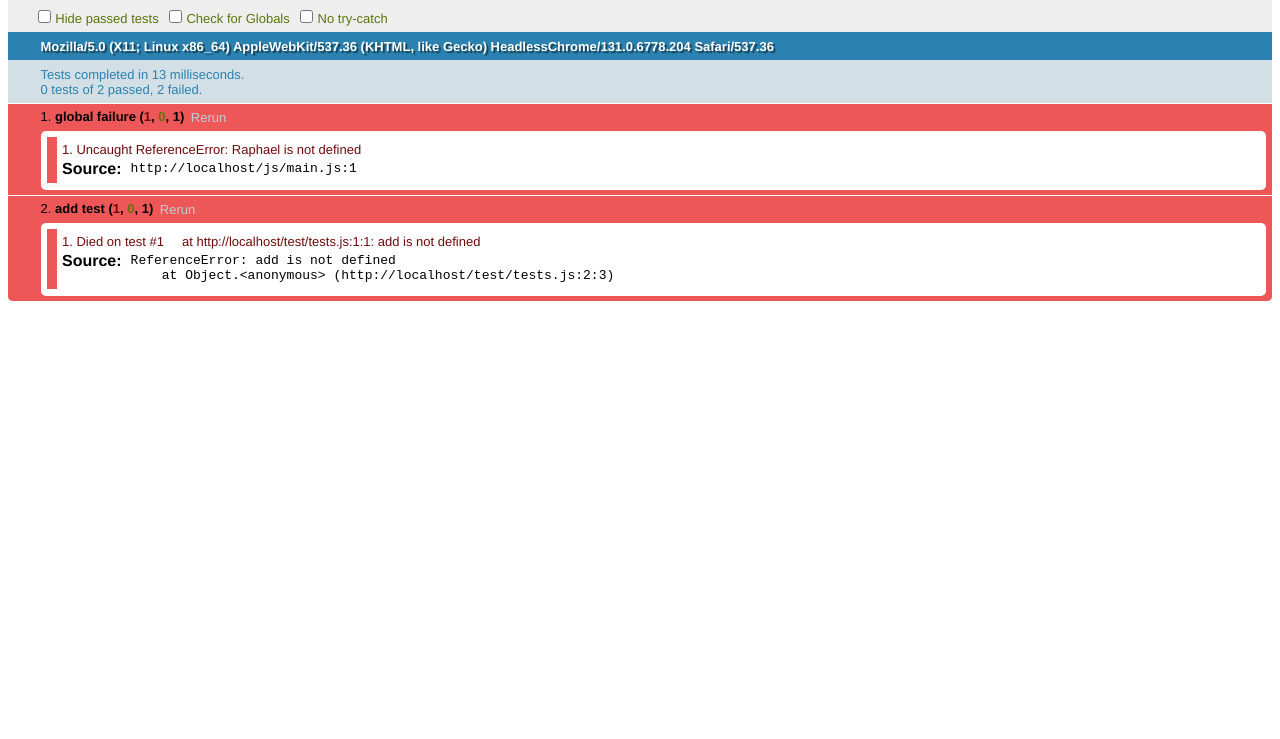
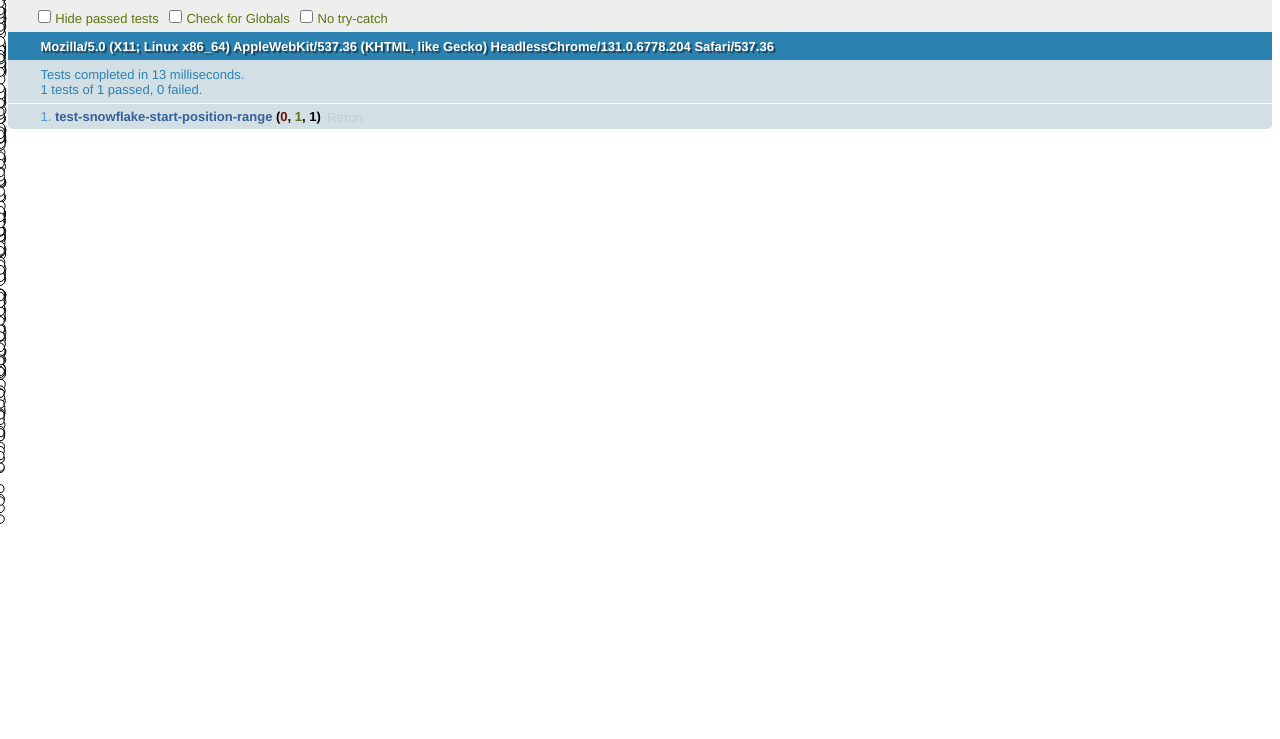
Before and after one commit to Shikaga/SnowParticlesLibrary, a plain HTML site: page test/test.html in a window 1280 px wide. Shown: the part 61-800 px from the top of the page. Drawn offline with Linux system fonts and the light colour scheme; animation ran at ten frames a second.

Commit message:
The project now has its first UT

```diff
--- a/js/main.js
+++ b/js/main.js
@@ -2,6 +2,18 @@ var paper = Raphael(0, 0, "100%", "100%");
 var svg = document.getElementsByTagName("svg")[0];
 console.log(svg);
 svg.setAttribute("pointer-events", "none");
+
+var SnowflakeInitializationEngine = function(wind, bottomOfScreen)
+{
+    this.wind = wind;
+    this.bottomOfScreen = bottomOfScreen;
+}
+
+SnowflakeInitializationEngine.prototype.getStartPositionXOfSnowflake = function(timeToFall)
+{
+    var distanceBlown = this.wind * timeToFall
+    return -distanceBlown;
+}
 
 var SnowflakeGenerator = function() {
     var windCoefficient = 200;
--- a/test/test.html
+++ b/test/test.html
@@ -3,9 +3,12 @@
   <meta charset="utf-8">
   <title>QUnit Example</title>
   <link rel="stylesheet" href="qunit/qunit.css">
+
 </head>
 <body>
   <div id="qunit"></div>
+  <script type="text/javascript"
+	src="../lib/raphael.js"></script>
   <script src="qunit/qunit.js"></script>
   <script src="../js/main.js"></script>
   <script src="tests.js"></script>
--- a/test/tests.js
+++ b/test/tests.js
@@ -1,3 +1,13 @@
-test( "add test", function() {
-  ok( 2 == add(1,1), "Passed!" );
+test( "test-snowflake-start-position-range", function() {
+    var wind = 0.2; // 200 pixels to the right per second
+    var bottomOfScreen = 2000;
+    var timeToFallToBottomOfScreen = 10000 //10 Seconds
+
+    var sig = new SnowflakeInitializationEngine(wind, bottomOfScreen);
+    var expectedXStartPosition = -2000 //pixels to the left of the screen
+
+    var actualXStartPosition = sig.getStartPositionXOfSnowflake(timeToFallToBottomOfScreen);
+    console.log(actualXStartPosition);
+
+  ok( expectedXStartPosition == actualXStartPosition, "Passed!" );
 });
```
